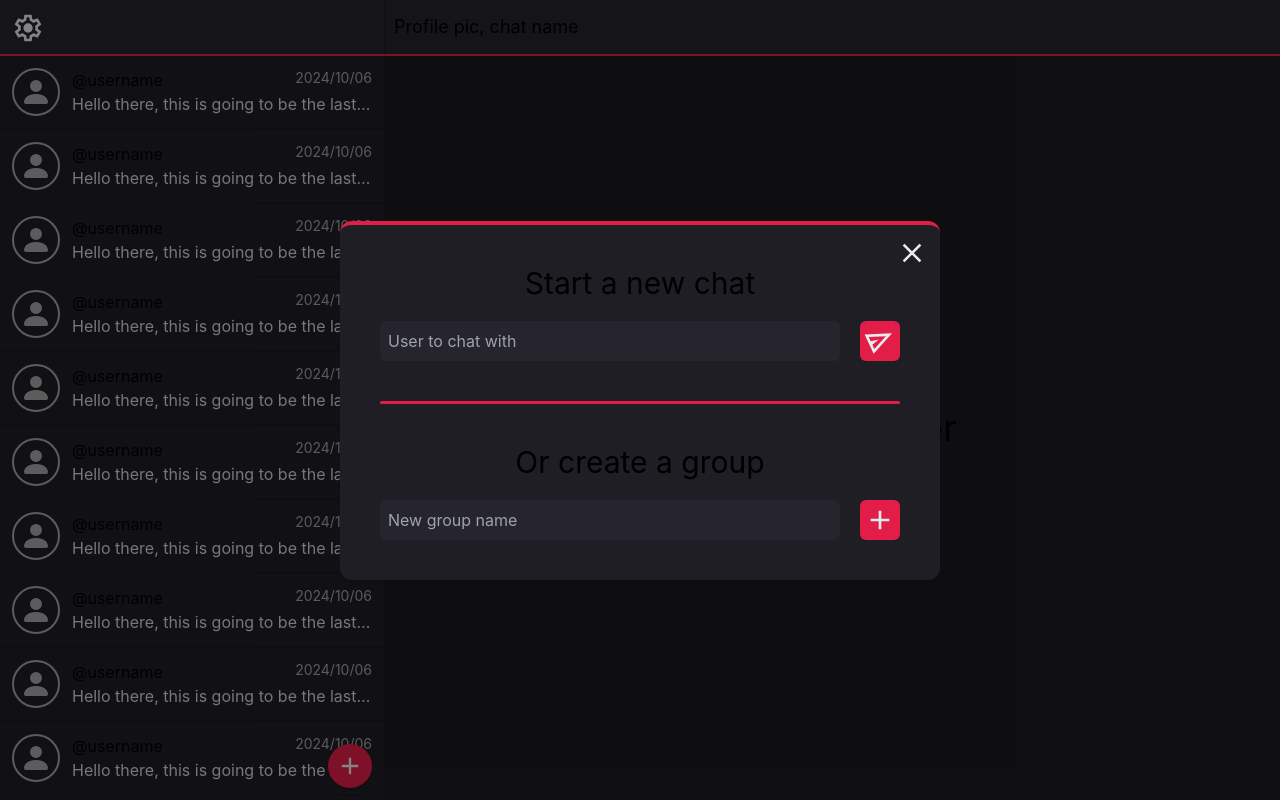
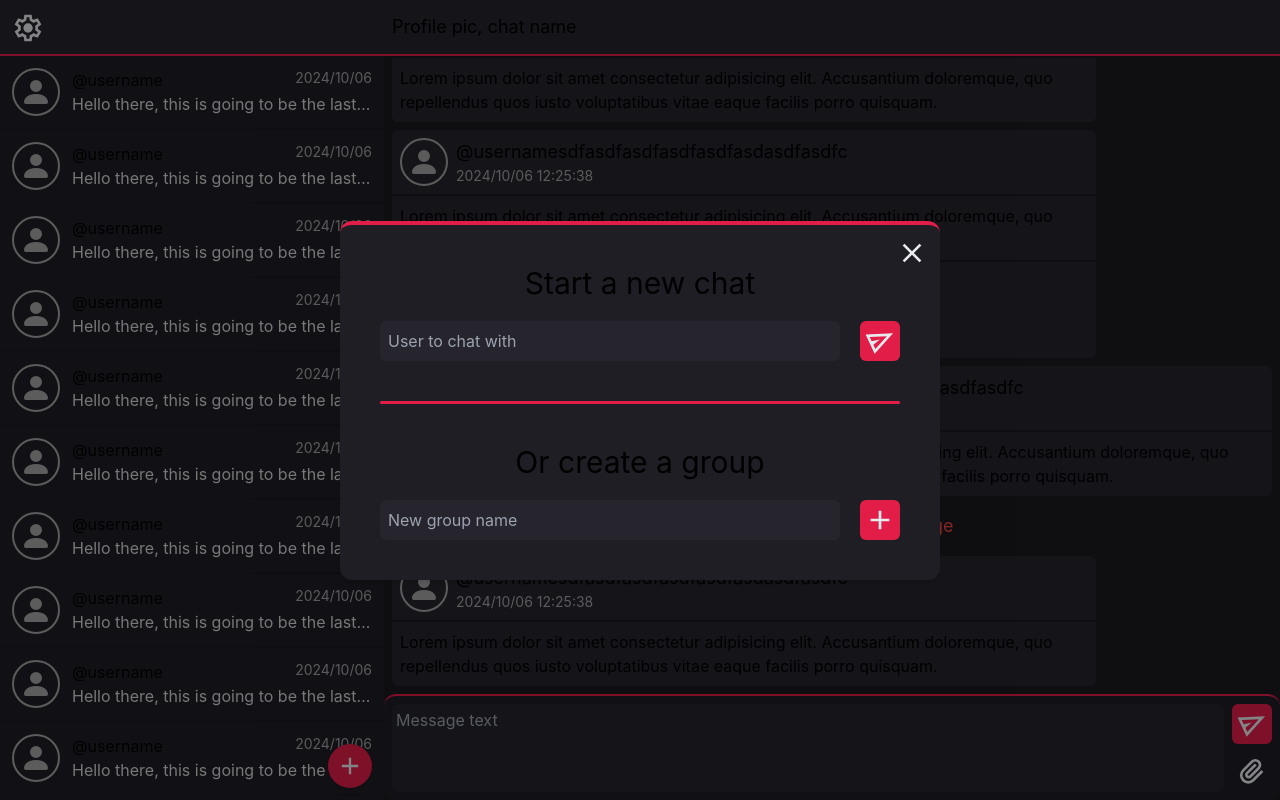
Before and after one commit to kutoru/chat-app-frontend, a React (Vite) app: page / in a window 1280 px wide. Both pictures are taken after a click on the button 350 px from the left and 766 px from the top of the page. Built offline with nearby package versions, Linux system fonts and the light colour scheme; grey boxes are pictures that could not be loaded.

Commit message:
Add styles for chat container

```diff
--- /dev/null
+++ b/src/components/app/AttachedFile.tsx
@@ -0,0 +1,18 @@
+import CloseIcon from "../../assets/close.svg?react";
+
+export default function AttachedFile() {
+  return (
+    <button
+      className={
+        "group/btn transition-all rounded-md flex p-1 " +
+        "hover:bg-[#00000020] active:bg-[#00000030] hover:text-neutral-300 active:text-neutral-400"
+      }
+    >
+      <span className="my-auto max-w-32 text-ellipsis overflow-hidden ">
+        filenameasdlkfjasl;dfjasl;dfjkasdkl;fjasld;fkjasl;jaslfjkl;asdfl;kasdfl;sajl;kadfl;asdj.png
+      </span>
+
+      <CloseIcon className="transition-all group-hover/btn:fill-neutral-300 group-active/btn:fill-neutral-400" />
+    </button>
+  );
+}
--- a/src/components/app/ChatCard.tsx
+++ b/src/components/app/ChatCard.tsx
@@ -17,7 +17,12 @@ export default function ChatCard({ onClick }: Props) {
       <div className="flex-1 flex">
         <div className="my-auto w-full">
           <div className="flex">
-            <div className="flex-1">@username</div>
+            <div className="text-ellipsis overflow-hidden max-w-48">
+              @username
+            </div>
+
+            <div className="flex-1" />
+
             <div className="text-neutral-400 text-sm">2024/10/06</div>
           </div>
 
--- a/src/components/app/ChatContainer.tsx
+++ b/src/components/app/ChatContainer.tsx
@@ -1,14 +1,85 @@
+import { useState } from "react";
+import SendIcon from "../../assets/send.svg?react";
+import AttachmentIcon from "../../assets/attachment.svg?react";
+import AttachedFile from "./AttachedFile";
+import Message from "./Message";
+import SystemMessage from "./SystemMessage";
+
 type Props = {
   headerHeight: number;
 };
 
 export default function ChatContainer({ headerHeight }: Props) {
+  const [text, setText] = useState("");
+  const [files, setFiles] = useState([]);
+
   return (
     <div
       className="bg-dark-1 flex-1 flex"
       style={{ height: `calc(100dvh - ${headerHeight}px)` }}
     >
-      <div className="size-fit m-auto text-4xl">Chat container</div>
+      <div className="h-full w-dvw max-w-4xl mx-auto bga-[#99000030] flex flex-col md:w-full">
+        <div className="flex-1 flex flex-col-reverse p-1 gap-1 overflow-auto scrollbar lg:p-2 lg:gap-2">
+          <Message fromSelf={false} images={[]} />
+          <SystemMessage isError={true} />
+          <Message fromSelf={true} images={[]} />
+          <Message fromSelf={false} images={["a"]} />
+          <Message fromSelf={false} images={[]} />
+          <Message fromSelf={true} images={[]} />
+          <Message fromSelf={true} images={["a"]} />
+          <Message fromSelf={false} images={[]} />
+          <Message fromSelf={true} images={[]} />
+          <Message fromSelf={false} images={["a"]} />
+          <SystemMessage isError={false} />
+        </div>
+
+        <div className="flex-none bg-dark-2 border-t-2 border-rose-600 xl:rounded-xl">
+          <div className="flex gap-1 p-1 lg:gap-2 lg:p-2">
+            <textarea
+              placeholder="Message text"
+              value={text}
+              onInput={(e) => setText((e.target as HTMLInputElement).value)}
+              className={
+                "flex-1 bg-dark-3 p-1 rounded-md resize-none scrollbar " +
+                "focus:outline focus:outline-2 focus:outline-rose-600"
+              }
+            />
+
+            <div className="flex flex-col gap-1 lg:gap-2">
+              <button
+                className={
+                  "group/btn size-10 p-1 transition-all rounded-md bg-rose-600 flex-none " +
+                  "hover:bg-rose-700 active:bg-rose-800"
+                }
+              >
+                <SendIcon className="rotate-[-25deg] -translate-y-0.5 translate-x-[1px] size-full transition-all group-hover/btn:fill-neutral-300 group-active/btn:fill-neutral-400" />
+              </button>
+
+              <button
+                className={
+                  "group/btn size-10 p-1 transition-all rounded-md " +
+                  "hover:bg-[#00000020] active:bg-[#00000030]"
+                }
+              >
+                <AttachmentIcon className="rotate-45 size-full transition-all group-hover/btn:fill-neutral-300 group-active/btn:fill-neutral-400" />
+              </button>
+            </div>
+          </div>
+
+          {!!files.length && (
+            <div className="flex px-1 pb-1 gap-1 w-dvw overflow-auto max-w-4xl scrollbar lg:px-2 lg:pb-2 lg:gap-2 md:w-[calc(100dvw-24rem)]">
+              <AttachedFile />
+              <AttachedFile />
+              <AttachedFile />
+              <AttachedFile />
+              <AttachedFile />
+              <AttachedFile />
+              <AttachedFile />
+              <AttachedFile />
+            </div>
+          )}
+        </div>
+      </div>
     </div>
   );
 }
--- a/src/components/app/ChatHeader.tsx
+++ b/src/components/app/ChatHeader.tsx
@@ -56,8 +56,6 @@ export default function ChatHeader({
         </button>
       </div>
 
-      <div className="hidden bg-dark-2 w-[2px] md:block" />
-
       <div className="flex-1 p-1 md:p-2 flex gap-1 md:gap-2">
         <button
           onClick={() => setExpanded(false)}
--- /dev/null
+++ b/src/components/app/Message.tsx
@@ -0,0 +1,65 @@
+import DefaultPfpIcon from "../../assets/default-pfp.svg?react";
+
+type Props = {
+  fromSelf: boolean;
+  images: string[];
+};
+
+export default function Message({ fromSelf, images }: Props) {
+  return (
+    <div
+      className={
+        "bg-dark-3 w-[90%] h-fit rounded-md lg:w-[85%] xl:w-[80%]" +
+        (fromSelf ? " ms-[10%] lg:ms-[15%] xl:ms-[20%]" : "")
+      }
+    >
+      <div className="flex gap-1 m-1 lg:gap-2 lg:m-2">
+        <div className="border-2 border-neutral-400 rounded-full flex-none size-10 p-1.5 xl:size-12">
+          <DefaultPfpIcon className="fill-neutral-400" />
+        </div>
+
+        <div className="my-auto flex-1 overflow-hidden">
+          <div className="text-base text-ellipsis overflow-hidden xl:text-lg">
+            @usernamesdfasdfasdfasdfasdfasdasdfasdfc
+          </div>
+          <div className="text-xs text-neutral-400 xl:text-sm">
+            2024/10/06 12:25:38
+          </div>
+        </div>
+      </div>
+
+      <div className="h-[2px] bg-dark-1" />
+
+      <div className="text-sm m-1 lg:m-2 xl:text-base">
+        Lorem ipsum dolor sit amet consectetur adipisicing elit. Accusantium
+        doloremque, quo repellendus quos iusto voluptatibus vitae eaque facilis
+        porro quisquam.
+      </div>
+
+      {!!images.length && <div className="h-[2px] bg-dark-1" />}
+
+      {!!images.length && (
+        <div className="grid grid-flow-row grid-cols-4 lg:grid-cols-5 xl:grid-cols-6">
+          <a
+            href="http://192.168.1.12:3030/files/122937116_p0_master1200.jpg"
+            target="_blank"
+          >
+            <img
+              className="rounded-es-md w-full h-16 object-cover lg:h-20 xl:h-24"
+              src="http://192.168.1.12:3030/files/122937116_p0_master1200.jpg"
+            />
+          </a>
+          <a
+            href="http://192.168.1.12:3030/files/122357897_p0_master1200.jpg"
+            target="_blank"
+          >
+            <img
+              className="rounded-es-md w-full h-16 object-cover lg:h-20 xl:h-24"
+              src="http://192.168.1.12:3030/files/122357897_p0_master1200.jpg"
+            />
+          </a>
+        </div>
+      )}
+    </div>
+  );
+}
--- a/src/components/app/NewChat.tsx
+++ b/src/components/app/NewChat.tsx
@@ -41,7 +41,7 @@ export default function NewChat() {
             "hover:bg-rose-700 active:bg-rose-800"
           }
         >
-          <SendIcon className="rotate-[-25deg] -translate-y-0.5 size-full transition-all group-hover/btn:fill-neutral-300 group-active/btn:fill-neutral-400" />
+          <SendIcon className="rotate-[-25deg] -translate-y-0.5 translate-x-[1px] size-full transition-all group-hover/btn:fill-neutral-300 group-active/btn:fill-neutral-400" />
         </button>
       </div>
 
--- /dev/null
+++ b/src/components/app/SystemMessage.tsx
@@ -0,0 +1,24 @@
+type Props = {
+  isError: boolean;
+};
+
+export default function SystemMessage({ isError }: Props) {
+  return (
+    <div className="w-full text-center my-2">
+      {isError ? (
+        <div className="text-red-500 xl:text-lg">
+          Could not send the message
+        </div>
+      ) : (
+        <>
+          <div className="text-lg text-neutral-400 xl:text-xl">
+            Chat has been created
+          </div>
+          <div className="text-sm text-neutral-500 xl:text-base">
+            2024/10/06 13:11:39
+          </div>
+        </>
+      )}
+    </div>
+  );
+}
```
Also changed, not shown: src/assets/attachment.svg (added).
